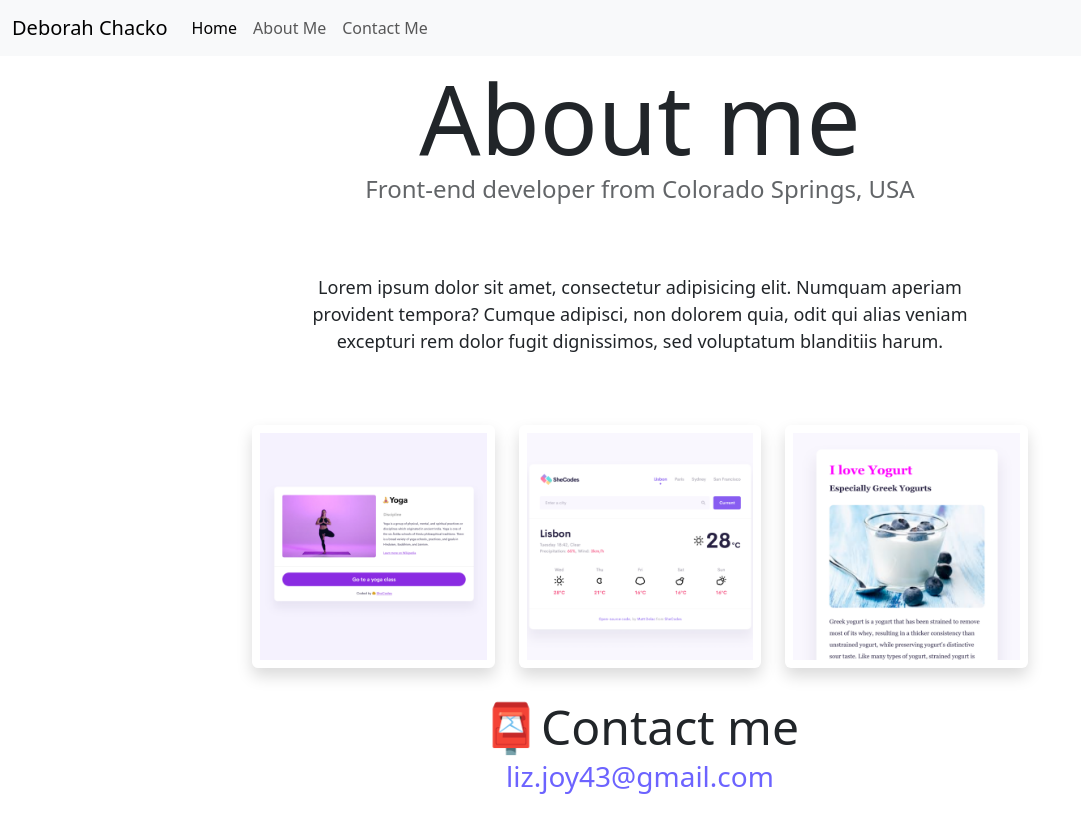
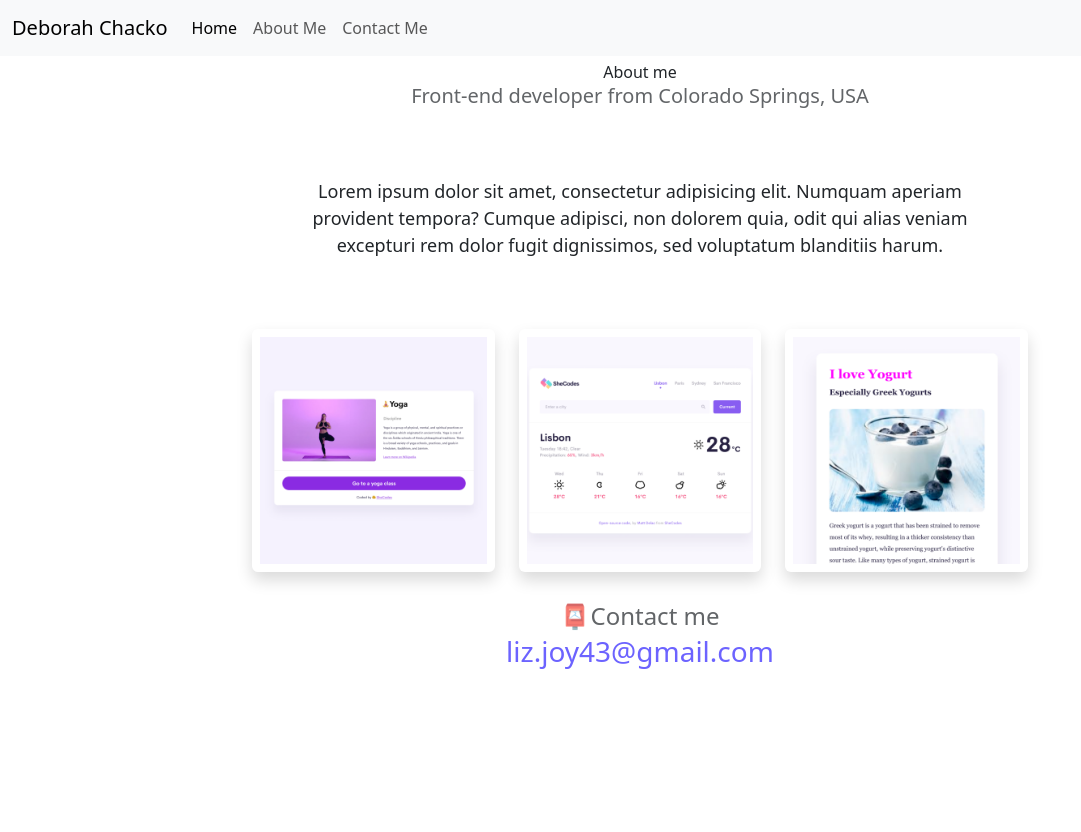
Before and after one commit to Sapphire59/Advanced-tools-homework, a plain HTML site: page about.html in a window 1280 px wide. Shown: the whole page, without its empty margins (0-1081 px from the left). After the commit the page ends 800 px from the top, so only its background shows below. Drawn offline with nearby package versions, Linux system fonts and the light colour scheme.

Commit message:
updated homepage

```diff
--- a/CSS/style.css
+++ b/CSS/style.css
@@ -9,9 +9,14 @@ body {
   max-width: 800px;
 }
 
+.heading {
+  text-align: center;
+}
+
 h1,
 h2,
-h3 {
+h3,
+h5 {
   text-align: center;
   margin: 0;
 }
@@ -21,12 +26,15 @@ h1 {
 }
 
 h2 {
-  font-size: 48px;
+  font-size: 35px;
 }
 
 h3 {
   font-size: 24px;
   opacity: 0.7;
+}
+.my-info {
+  font-size: 20px;
 }
 
 p {
--- a/about.html
+++ b/about.html
@@ -57,7 +57,7 @@
     </nav>
 
     <div class="heading">
-      <h1>About me</h1>
+      <h1">About me</h1>
 
       <h3 class="my-info">Front-end developer from Colorado Springs, USA</h3>
     </div>
@@ -98,7 +98,7 @@
     </div>
 
     <div id="contact">
-      <h2>📮Contact me</h2>
+      <h3>📮Contact me</h2>
       <a
         href="mailto:liz.joy43@gmail.com"
         title="contact email"
```
Also changed, not shown: index.html (+15 -17 lines), girl_running.jpg (added).
